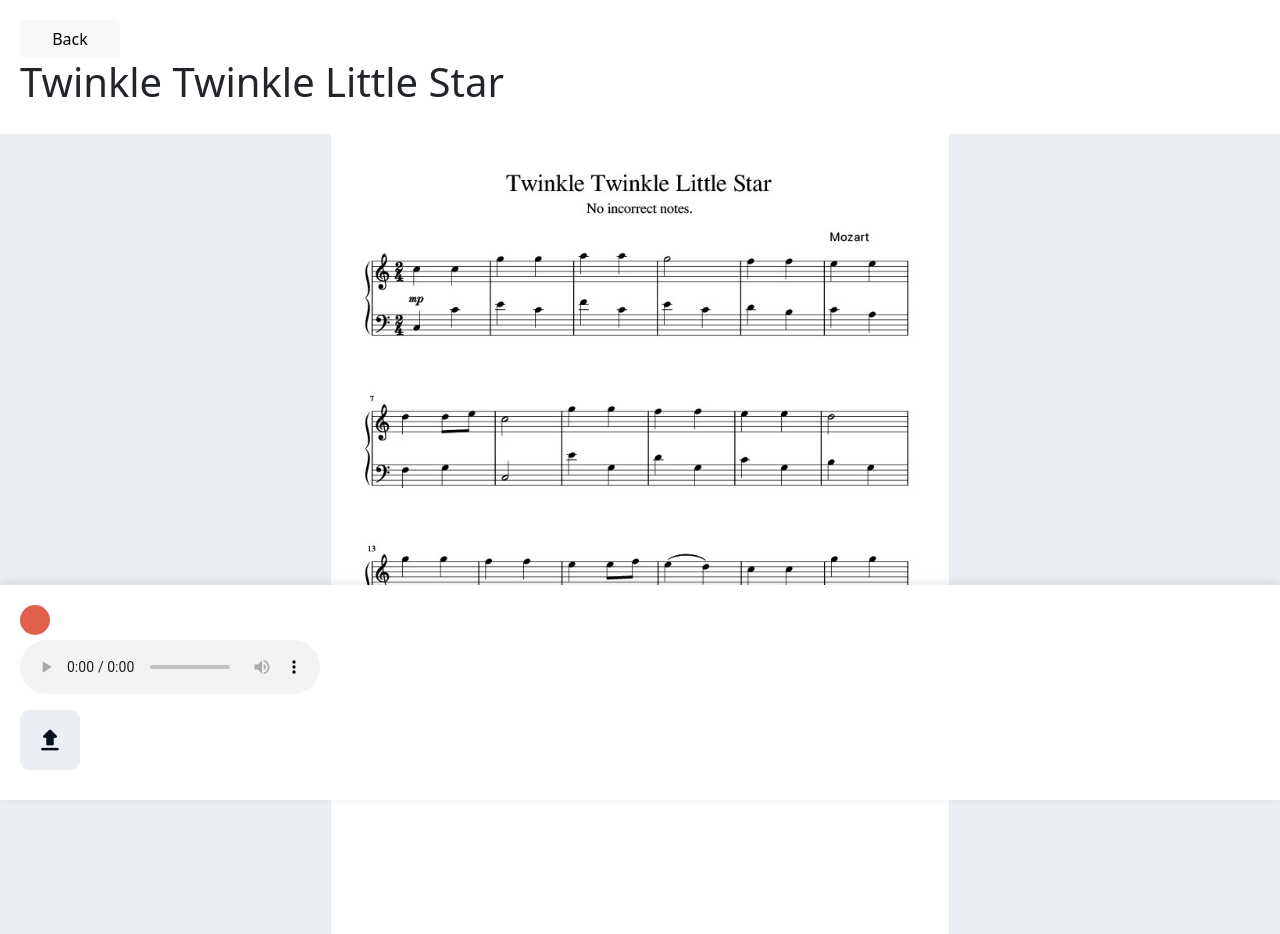
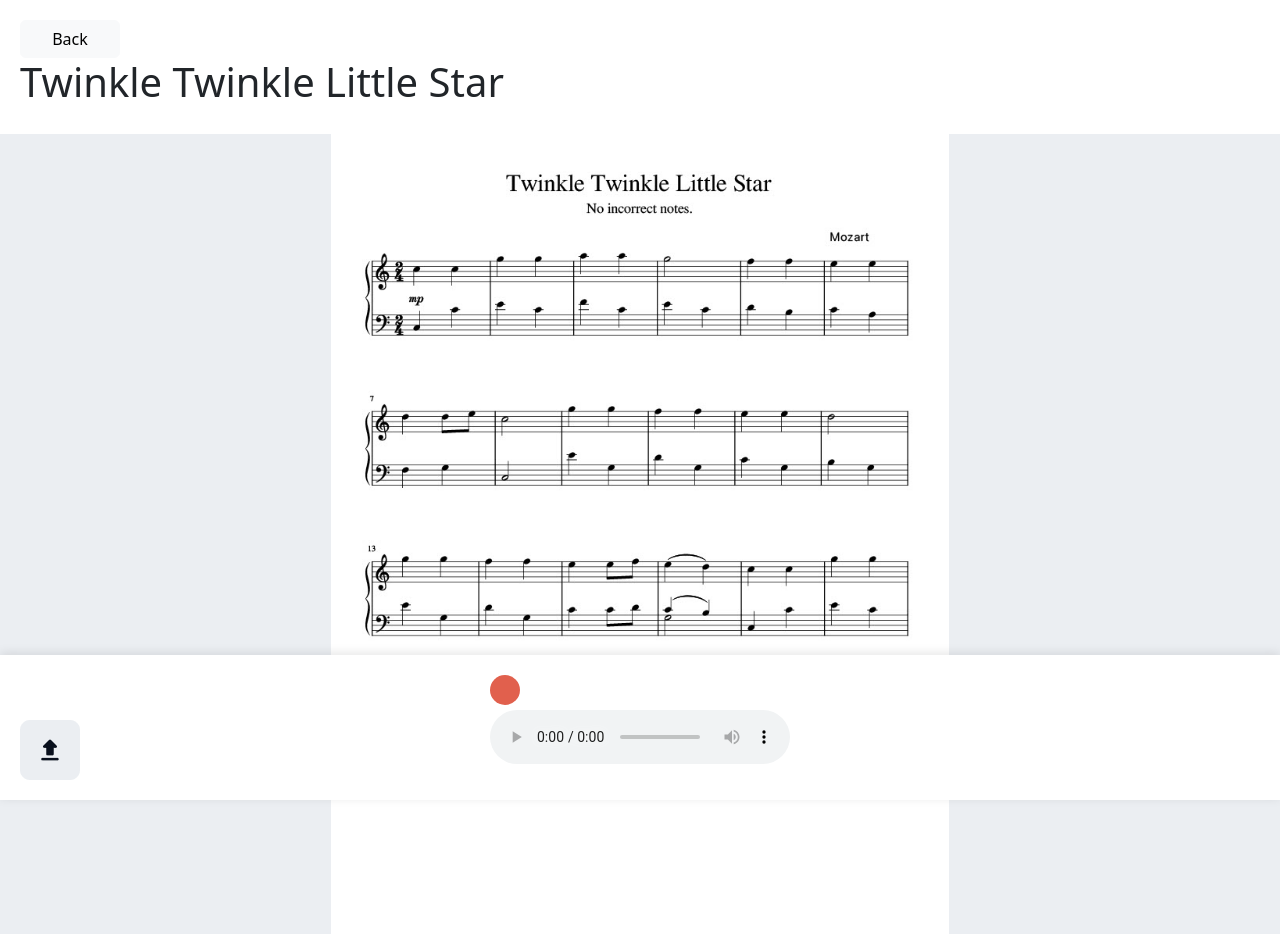
Before and after one commit to emilyreevess/front-end-capstone, a React (Create React App) app: page /sheetmusic in a window 1280 px wide. Built offline with nearby package versions, Linux system fonts and the light colour scheme.

Commit message:
Centered audio

```diff
--- a/src/components/LocalImageViewer.js
+++ b/src/components/LocalImageViewer.js
@@ -263,13 +263,14 @@ const LocalImageViewer = ({ apiResponse, setApiResponse }) => {
           display: 'flex',
           flexDirection: 'column',
           justifyContent: 'center',
+          alignItems: 'center', // Center horizontally
           boxShadow: '0px -2px 10px rgba(0, 0, 0, 0.1)',
           zIndex: 10, // Ensure it's above the background content
         }}>
-           <div style ={{marginBottom: '10px', alignItems: 'center' }}>
-          <AudioRecorderComponent scale={scale} setApiResponse={setApiResponse} />
+          <div style={{ marginBottom: '10px' }}>
+            <AudioRecorderComponent scale={scale} setApiResponse={setApiResponse} />
           </div>
-          <div style={{ marginBottom: '10px', left: 20, bottom: 20 }}>
+          <div style={{ position: 'absolute', bottom: 20, left: 20 }}>
             <UploadFile scale={scale} setApiResponse={setApiResponse} />
           </div>
         </div>
```
